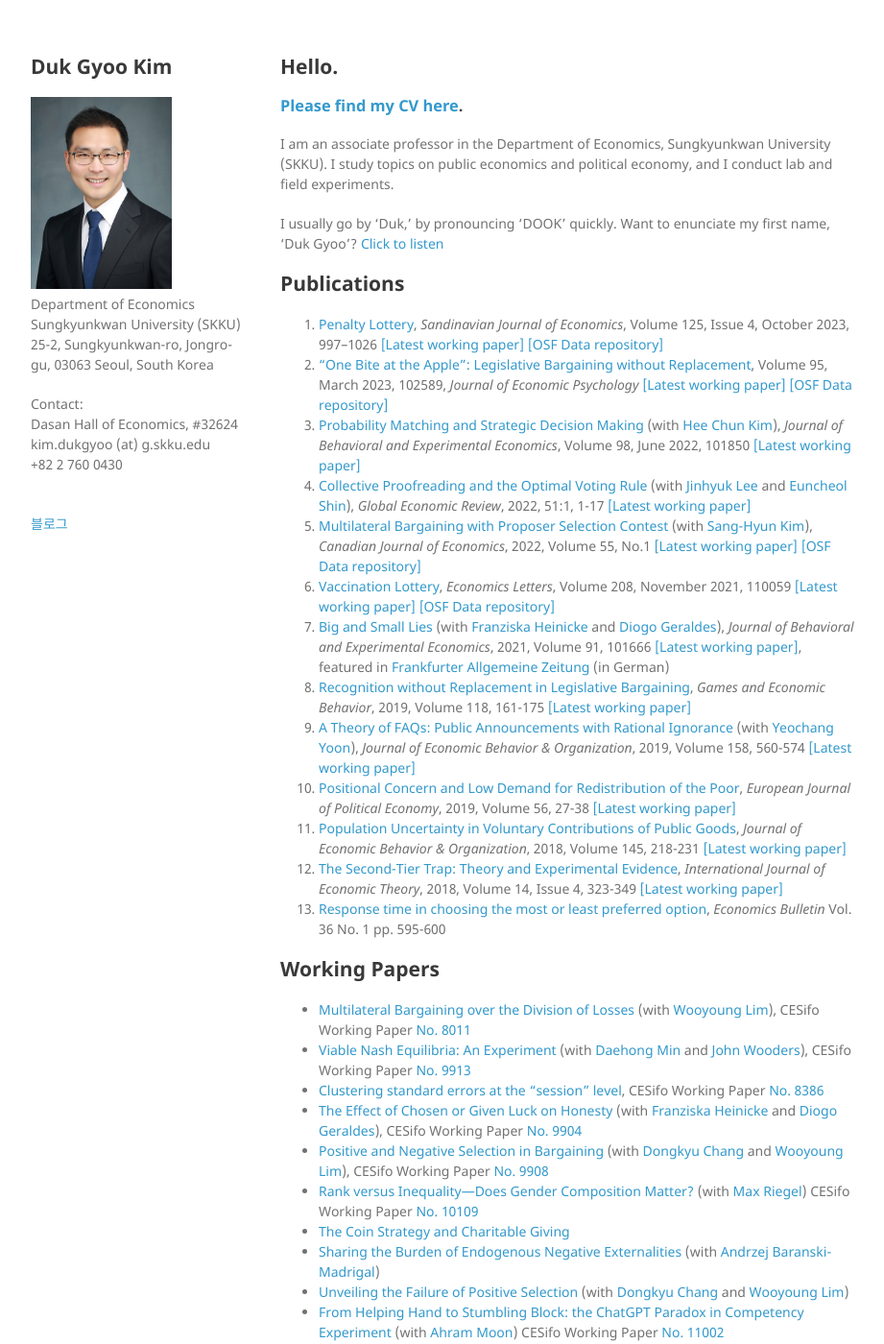
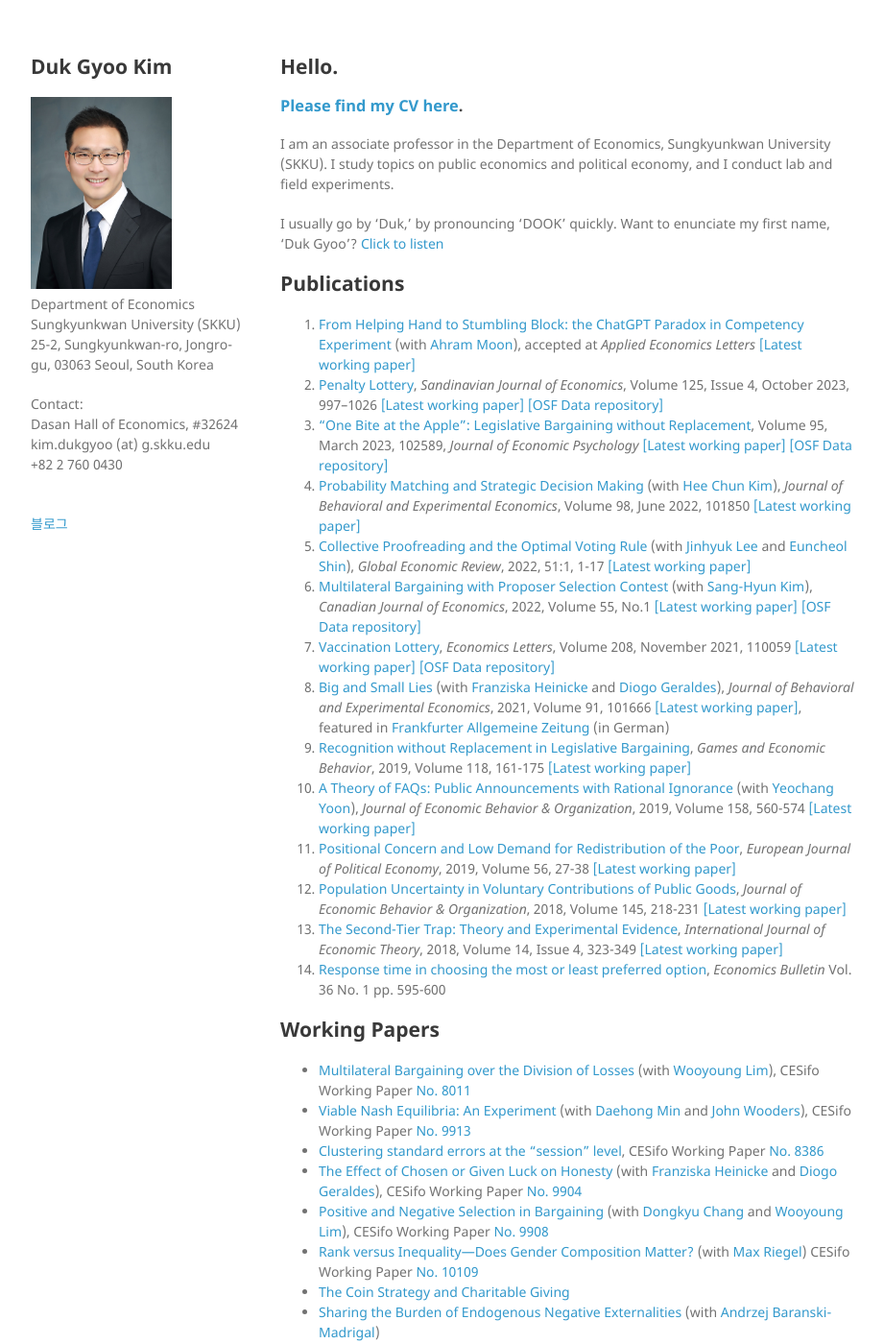
Before and after one commit to kimdukgyoo/kimdukgyoo.github.io, a Jekyll site: the page built from index.md, in a window 1280 px wide and 1400 px high. Shown: the whole window at 96% size, without its empty margins (178-1099 px from the left). Built offline with Jekyll 4.4.1, drawn with Linux system fonts in a browser that asks for light colours; our own code applies the rules of GitHub Pages for plain Markdown files.

Commit message:
Update index.md

```diff
--- a/index.md
+++ b/index.md
@@ -17,6 +17,7 @@
 -->
 
 ## Publications
+1. <a href="https://kimdukgyoo.github.io/PDFfiles/chatGPTparadox.pdf" target="_blank">From Helping Hand to Stumbling Block: the ChatGPT Paradox in Competency Experiment</a> (with <a href="https://kisdi.re.kr/eng/brain/e/view.do?key=m2102103227762&brainSn=23" target="_blank">Ahram Moon</a>), accepted at _Applied Economics Letters_ <a href="https://www.cesifo.org/DocDL/cesifo1_wp11002.pdf" target="_blank">[Latest working paper]</a>
 1. <a href="https://doi.org/10.1111/sjoe.12528" target="_blank">Penalty Lottery</a>, _Sandinavian Journal of Economics_, Volume 125, Issue 4, October 2023, 997--1026 <a href="https://kimdukgyoo.github.io/PDFfiles/PenaltyLottery.pdf" target="_blank">[Latest working paper]</a> <a href="https://osf.io/q7ykx/" target="_blank">[OSF Data repository]</a>
 2. <a href="https://doi.org/10.1016/j.joep.2022.102589" target="_blank">"One Bite at the Apple": Legislative Bargaining without Replacement</a>, Volume 95, March 2023, 102589, _Journal of Economic Psychology_ <a href="https://kimdukgyoo.github.io/PDFfiles/OneBiteAtTheApple.pdf" target="_blank">[Latest working paper]</a> <a href="https://osf.io/vyjnz/" target="_blank">[OSF Data repository]</a>
 4. <a href="https://authors.elsevier.com/sd/article/S2214-8043(22)00025-8" target="_blank">Probability Matching and Strategic Decision Making</a> (with <a href="https://sites.google.com/site/hckim0822/home" target="_blank">Hee Chun Kim</a>), _Journal of Behavioral and Experimental Economics_, Volume 98, June 2022, 101850 <a href="https://kimdukgyoo.github.io/PDFfiles/ProbMatching.pdf" target="_blank">[Latest working paper]</a>
@@ -43,7 +44,6 @@
 * <a href="https://kimdukgyoo.github.io/PDFfiles/CoinStrategyandCharitableGiving.pdf" target="_blank"> The Coin Strategy and Charitable Giving</a>
 * <a href="https://kimdukgyoo.github.io/PDFfiles/SharingNegative.pdf" target="_blank">Sharing the Burden of Endogenous Negative Externalities</a> (with <a href="http://www.abarmad.com/" target="_blank">Andrzej Baranski-Madrigal</a>)
 * <a href="https://kimdukgyoo.github.io/PDFfiles/positiveselection.pdf" target="_blank">Unveiling the Failure of Positive Selection</a> (with <a href="https://sites.google.com/site/dongkyuchang/" target="_blank">Dongkyu Chang</a> and <a href="http://wooyoung.people.ust.hk/" target="_blank">Wooyoung Lim</a>)
-* <a href="https://kimdukgyoo.github.io/PDFfiles/chatGPTparadox.pdf" target="_blank">From Helping Hand to Stumbling Block: the ChatGPT Paradox in Competency Experiment</a> (with <a href="https://kisdi.re.kr/eng/brain/e/view.do?key=m2102103227762&brainSn=23" target="_blank">Ahram Moon</a>) CESifo Working Paper <a href="https://www.cesifo.org/DocDL/cesifo1_wp11002.pdf" target="_blank">No. 11002</a>
 
 <!--
 ## Work in progress
```
